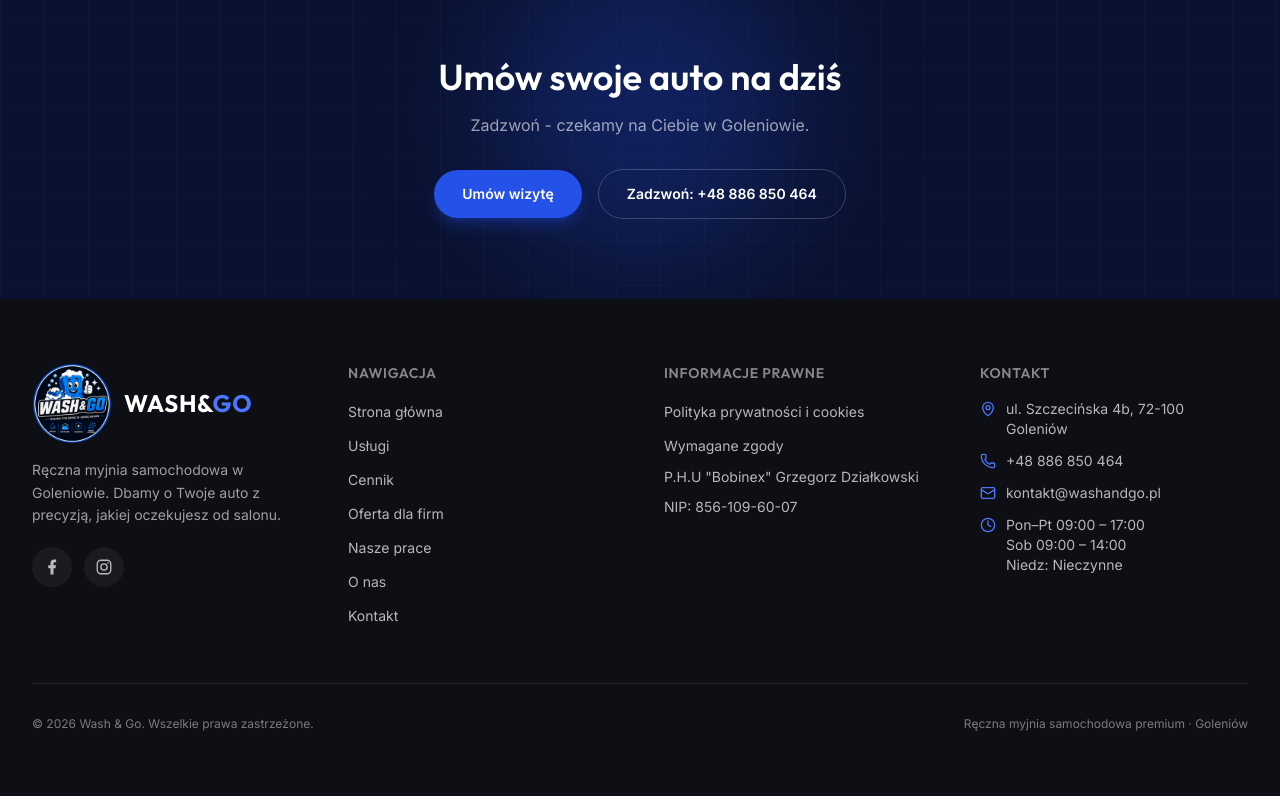
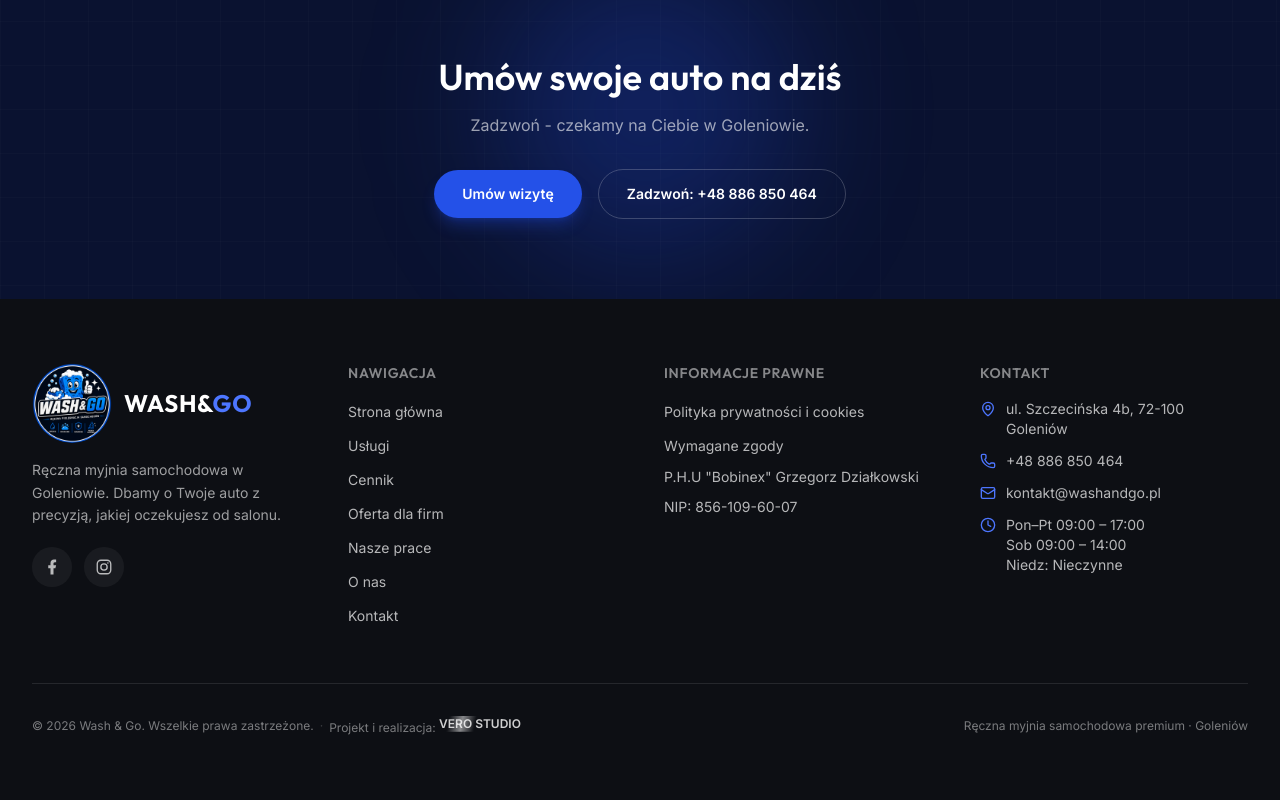
Before and after one commit to 78781978/wash-go, a Next.js app: page / in a window 1280 px wide. Shown: the part 6986-7786 px from the top of the page. Built offline with nearby package versions, Linux system fonts and the light colour scheme.

Commit message:
Add VERO STUDIO credit line to footer with animated light sweep
Reuses the existing shine sweep animation from the hero card for a
consistent visual language.

```diff
--- a/src/components/Footer.tsx
+++ b/src/components/Footer.tsx
@@ -37,6 +37,7 @@ const copy = {
     hoursSunday: "Niedz",
     rights: "Wszelkie prawa zastrzeżone.",
     strapline: "Ręczna myjnia samochodowa premium",
+    credit: "Projekt i realizacja:",
   },
   en: {
     tagline: "A hand car wash in Goleniów. We take care of your car with the precision you'd expect from a showroom.",
@@ -48,6 +49,7 @@ const copy = {
     hoursSunday: "Sun",
     rights: "All rights reserved.",
     strapline: "Premium hand car wash",
+    credit: "Design & development:",
   },
 };
 
@@ -152,7 +154,22 @@ export function Footer() {
         </div>
 
         <div className="mt-14 flex flex-col items-center justify-between gap-4 border-t border-white/10 pt-8 text-xs text-white/45 sm:flex-row">
-          <p>© {new Date().getFullYear()} {site.name}. {t.rights}</p>
+          <p className="flex flex-wrap items-center justify-center gap-x-1.5 gap-y-1 text-center sm:justify-start sm:text-left">
+            <span>© {new Date().getFullYear()} {site.name}. {t.rights}</span>
+            <span className="hidden text-white/20 sm:inline">·</span>
+            <span>
+              {t.credit}{" "}
+              <a
+                href="https://verostudio.pl"
+                target="_blank"
+                rel="noreferrer"
+                className="group relative inline-block overflow-hidden font-semibold text-white/80 transition-colors hover:text-white"
+              >
+                VERO STUDIO
+                <span className="pointer-events-none absolute inset-y-0 left-0 w-1/3 -skew-x-12 bg-gradient-to-r from-transparent via-white/50 to-transparent animate-shine" />
+              </a>
+            </span>
+          </p>
           <p>{t.strapline} · {site.city}</p>
         </div>
       </div>
```
